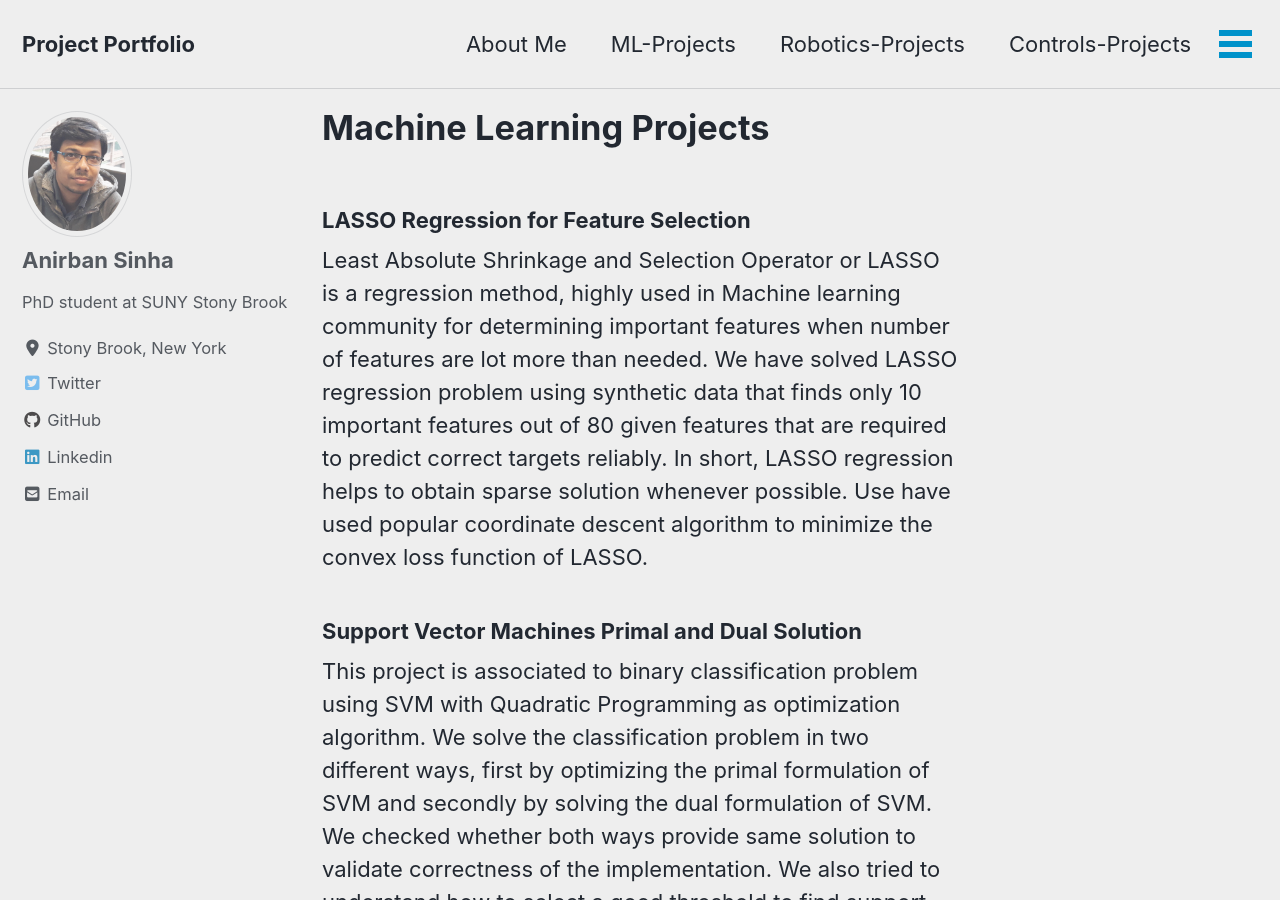
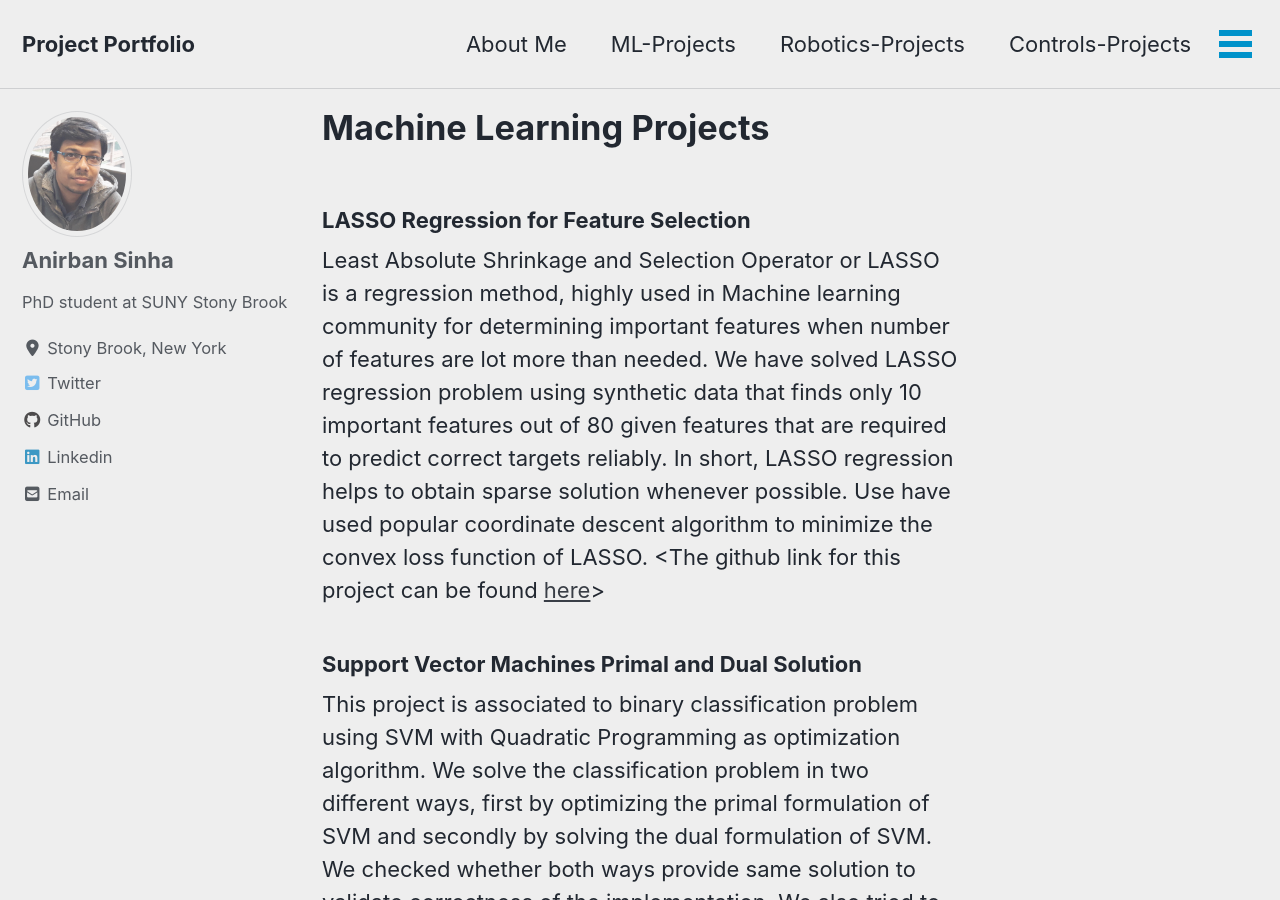
Before and after one commit to mattsinbot/mattsinbot.github.io, a Jekyll site: the page built from _pages/ML_Projects.md, in a window 1280 px wide and 900 px high. Built offline with Jekyll 4.4.1, drawn with Linux system fonts in a browser that asks for light colours; cached includes are drawn as plain includes; nearby versions of some CDN libraries; some of the changed lines change nothing that is shown; some of the changed text lies outside the part shown.

Commit message:
ml page updated second time

```diff
--- a/_pages/ML_Projects.md
+++ b/_pages/ML_Projects.md
@@ -7,8 +7,8 @@ header:
 
 ### LASSO Regression for Feature Selection
 Least Absolute Shrinkage and Selection Operator or LASSO is a regression method, highly used in Machine learning community for determining important features when number of features are lot more than needed. We have solved LASSO regression problem using synthetic data that finds only 10 important features out of 80 given features that are required to predict correct targets reliably. In short, LASSO regression helps to obtain sparse solution whenever possible. Use have used popular coordinate descent algorithm to minimize the convex loss function of LASSO.
-<!-- The github link for this project can be found
-[here](https://github.com/anirban-bot/Coordinate-descent-LASSO)-->
+<The github link for this project can be found
+[here](https://github.com/mattsinbot/Coordinate-descent-LASSO)>
 
 ### Support Vector Machines Primal and Dual Solution
 This project is associated to binary classification problem using SVM with Quadratic Programming as optimization algorithm. We solve the classification problem in two different ways, first by optimizing the primal formulation of SVM and secondly by solving the dual formulation of SVM. We checked whether both ways provide same solution to validate correctness of the implementation. We also tried to understand how to select a good threshold to find support vectors from the solution provided by quadratic programming.
@@ -20,4 +20,4 @@ Here we use SVM to detect human upper bodies in TV series The Big Bang Theory. T
 
 ### Neural Network to Classify Iris Dataset
 In this project we want to classify different species of Iris flowers from Iris-dataset. This data-set is highly nonlinear and hence can not be classified with linear classifier. We have introduced a three layer (1 input+ 1 hidden + 1 output) neural net which are fully connected to build the classifier. We have developed the model using PyTorch's `torch.nn` module. Our model was able to predict correct labels with 99% accuracy on test data. We have also computed *confusion* matrix to better visualize the prediction pattern of the model.
-<!-- The github link for this project can be found [here](https://github.com/anirban-bot/PyTorch-for-Iris-Dataset) -->
+<The github link for this project can be found [here](https://github.com/mattsinbot/PyTorch-for-Iris-Dataset)>
```
